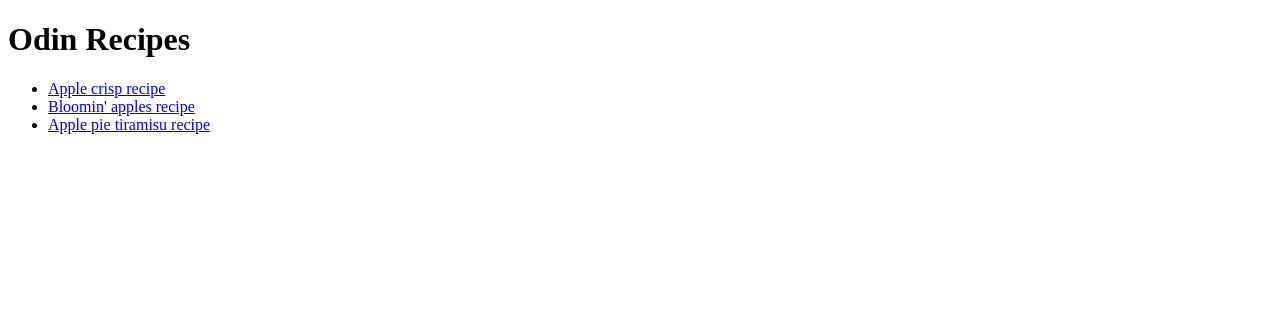
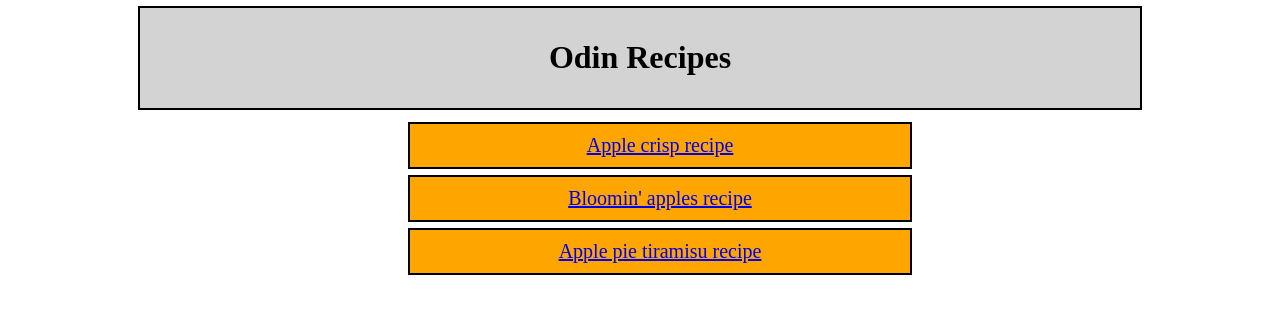
Before and after one commit to schrodingerscat314/odin-recipes, a plain HTML site: page index.html in a window 1280 px wide. Drawn offline with Linux system fonts and the light colour scheme.

Commit message:
Add boxing style to home webpage

```diff
--- a/index.html
+++ b/index.html
@@ -3,13 +3,16 @@
     <head>
         <meta charset="UFT-8">
         <title>Title Page</title>
+        <link rel="stylesheet" href="styles.css">
     </head>
     <body>
-        <h1>Odin Recipes</h1>
+        <div class="title">
+            <h1>Odin Recipes</h1>
+        </div>
         <ul>
-            <li><a href = "recipes/apple-crisp.html" target="blank" rel="noopener noreferrer">Apple crisp recipe</a></li>
-            <li><a href = "recipes/bloomin-apples.html" target="blank" rel="noopener noreferrer">Bloomin' apples recipe</a></li>
-            <li><a href = "recipes/apple-pie-tiramisu.html" target="blank" rel="noopener noreferrer">Apple pie tiramisu recipe</a></li>
+            <div class="bullet"><li><a href = "recipes/apple-crisp.html" target="blank" rel="noopener noreferrer">Apple crisp recipe</a></li></div>
+            <div class="bullet"><li><a href = "recipes/bloomin-apples.html" target="blank" rel="noopener noreferrer">Bloomin' apples recipe</a></li></div>
+            <div class="bullet"><li><a href = "recipes/apple-pie-tiramisu.html" target="blank" rel="noopener noreferrer">Apple pie tiramisu recipe</a></li></div>
         </ul>
     </body>
 </html>
--- /dev/null
+++ b/styles.css
@@ -0,0 +1,35 @@
+*{
+    /*outline: 2px solid blue;*/
+    box-sizing: border-box;
+}
+
+.title{
+
+    display: block;
+    padding: 10px;
+    background-color: lightgray;
+    outline: 2px solid black;
+    text-align: center;
+    width: 1000px;
+    margin: auto;
+
+}
+
+.bullet{
+
+    font-size: 20px;
+    display:block;
+    list-style:none;
+    margin: 10px auto;
+    border: 10px;
+    padding: 10px;
+    color: black;
+    background-color: orange;
+    outline: 2px solid black;
+    width:500px;
+    text-align: center;
+
+
+
+
+}
```
